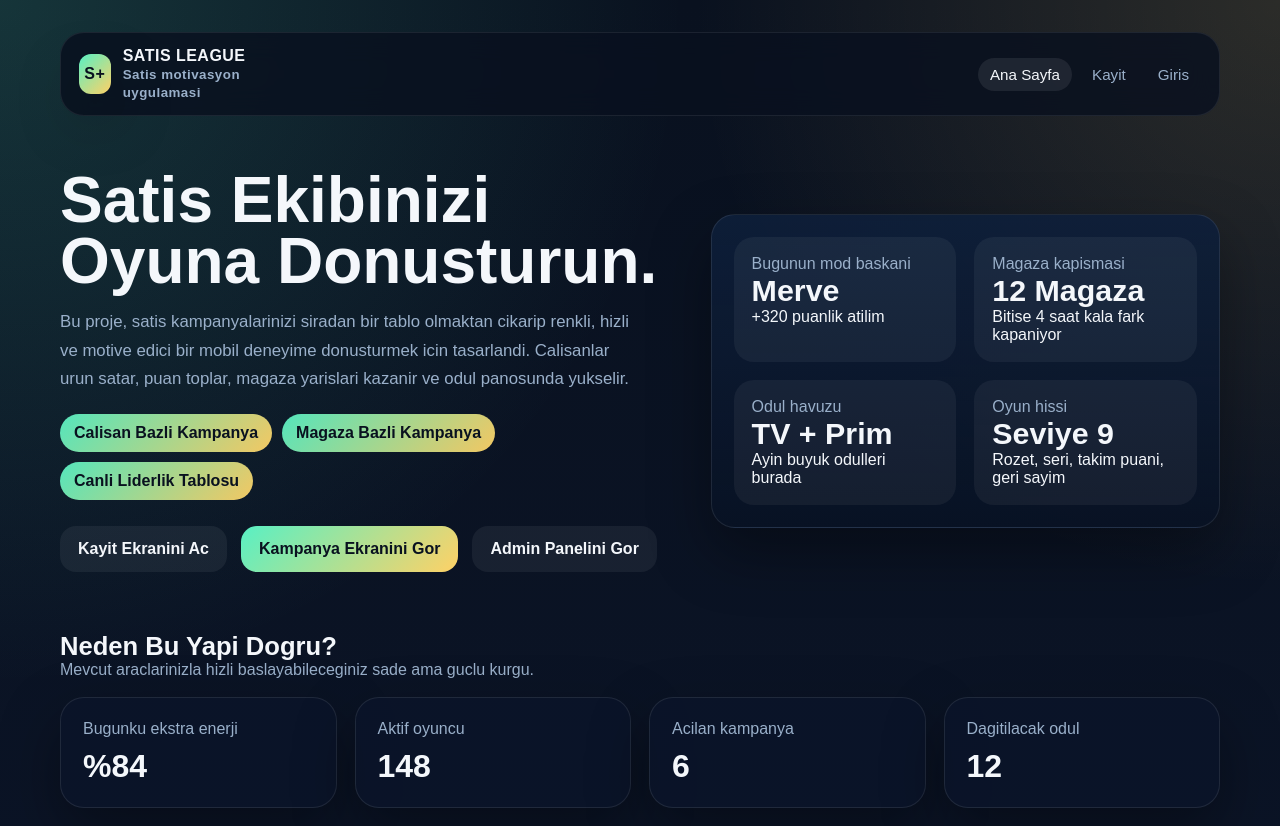
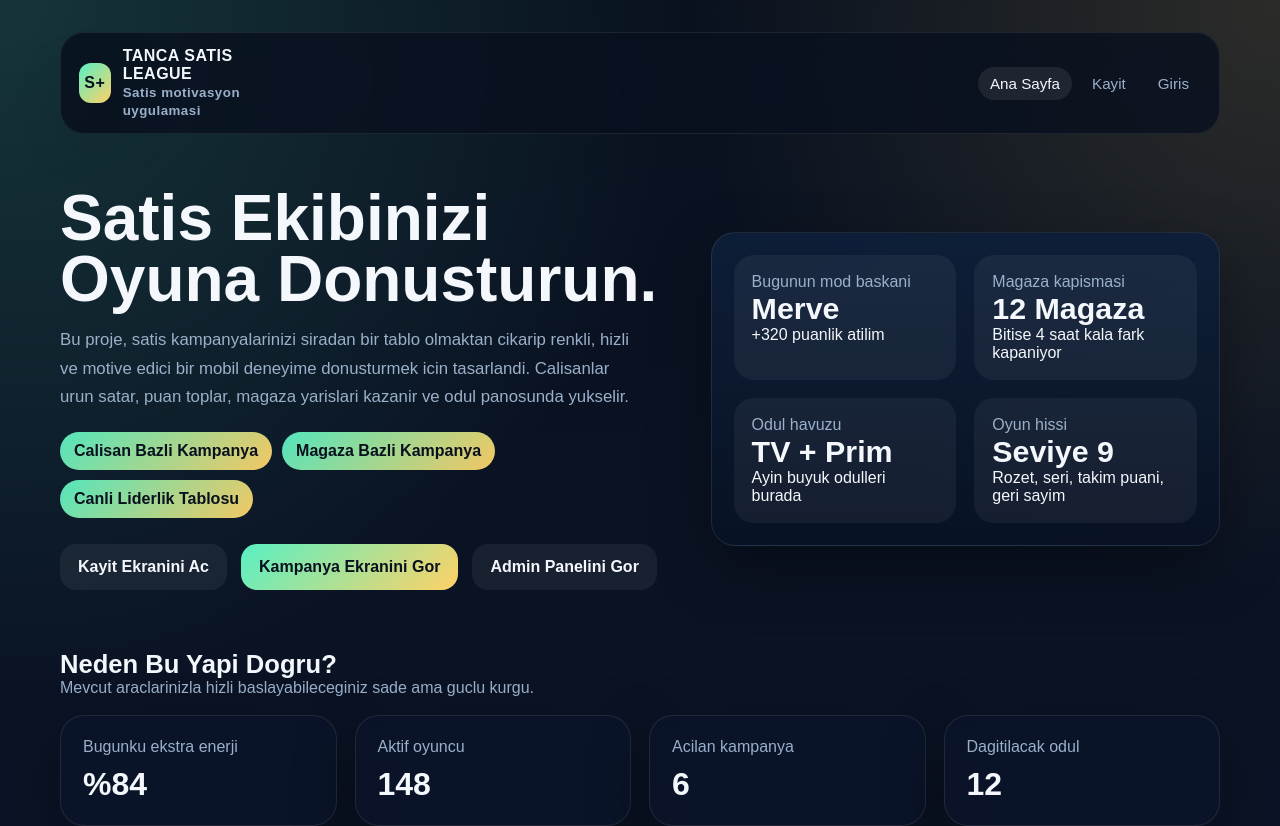
Before and after one commit to tancatelekom-cyber/satis-league, a Next.js app: page / in a window 1280 px wide. Shown: the top 826 px of the page. Built offline with nearby package versions, Linux system fonts and the light colour scheme; no server answers.

Commit message:
marka adini tanca satis league yap

```diff
--- a/src/app/layout.tsx
+++ b/src/app/layout.tsx
@@ -3,7 +3,7 @@ import { AppShellHeader } from "@/components/app-shell-header";
 import "./globals.css";
 
 export const metadata: Metadata = {
-  title: "Satis Kampanya Oyunu",
+  title: "Tanca Satis League",
   description: "Satis ekibini motive eden mobil uyumlu web oyunu"
 };
 
--- a/src/components/app-shell-header.tsx
+++ b/src/components/app-shell-header.tsx
@@ -119,7 +119,7 @@ export function AppShellHeader() {
       <Link className="brand" href={loggedIn ? "/kampanyalar" : "/"}>
         <div className="brand-badge">S+</div>
         <div>
-          <div>SATIS LEAGUE</div>
+          <div>TANCA SATIS LEAGUE</div>
           <small className="subtle">{isAuthPage ? "Hesabiniza giris" : "Satis motivasyon uygulamasi"}</small>
         </div>
       </Link>
```
